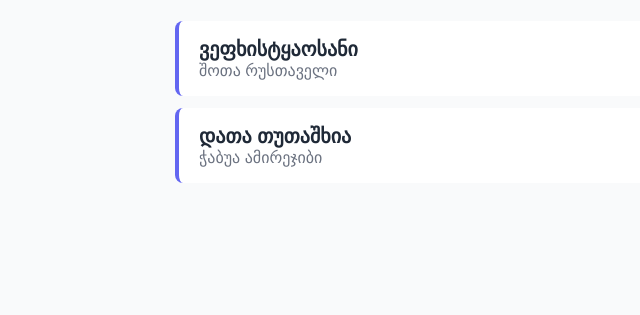
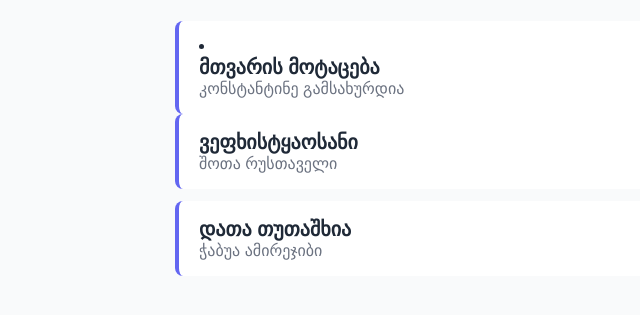
Before and after one commit to mlekveishvili921-a11y/reading-list, a plain HTML site: page index.html in a window 1280 px wide. Shown: the part 81-396 px from the top of the page, without its empty margins (161-801 px from the left). Drawn offline with Linux system fonts and the light colour scheme.

Commit message:
Add a third book

```diff
--- a/index.html
+++ b/index.html
@@ -9,6 +9,10 @@
 <body>
 <main class="reading">
     <h1 class="reading__title">ჩემი წასაკითხი სია</h1>
+    <li class="book">
+        <h2 class="book__title">მთვარის მოტაცება</h2>
+        <p class="book__author">კონსტანტინე გამსახურდია</p>
+    </li>
     <ul class="reading__list">
         <li class="book">
             <h2 class="book__title">ვეფხისტყაოსანი</h2>
```
